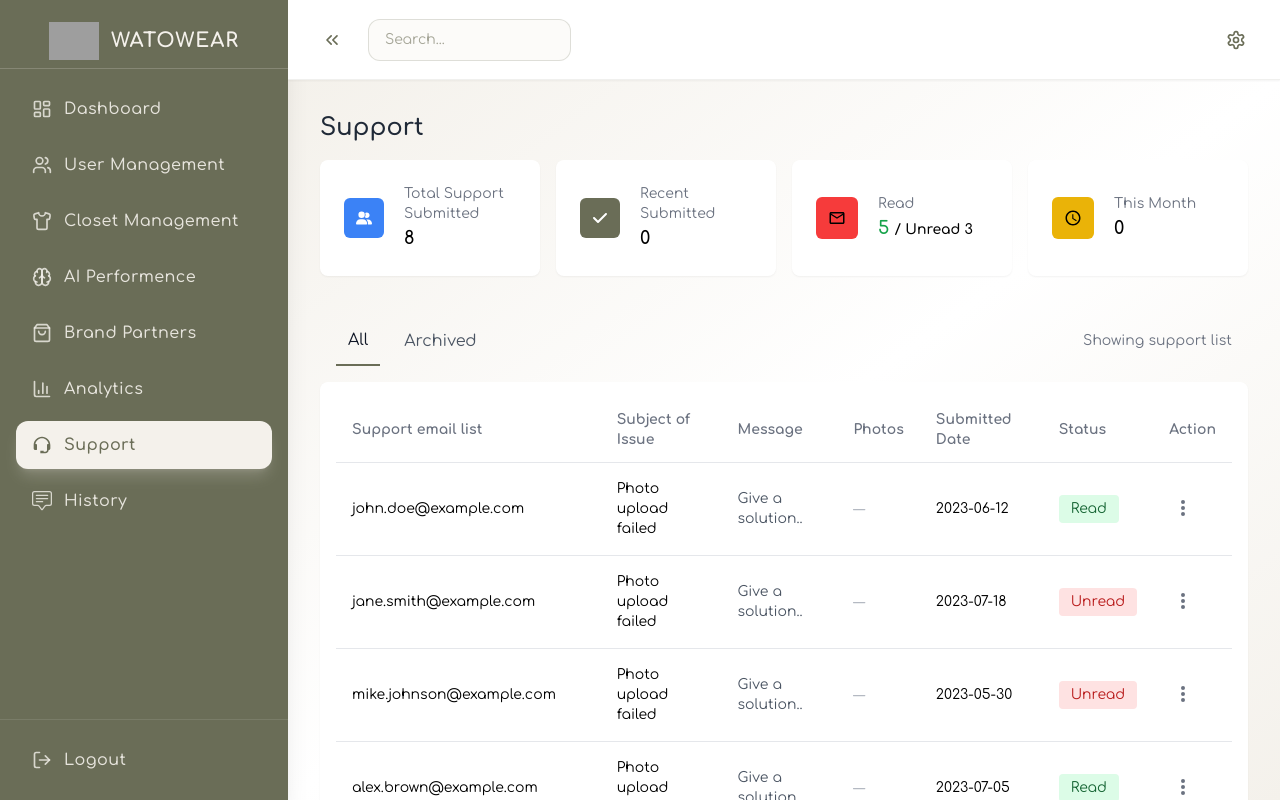
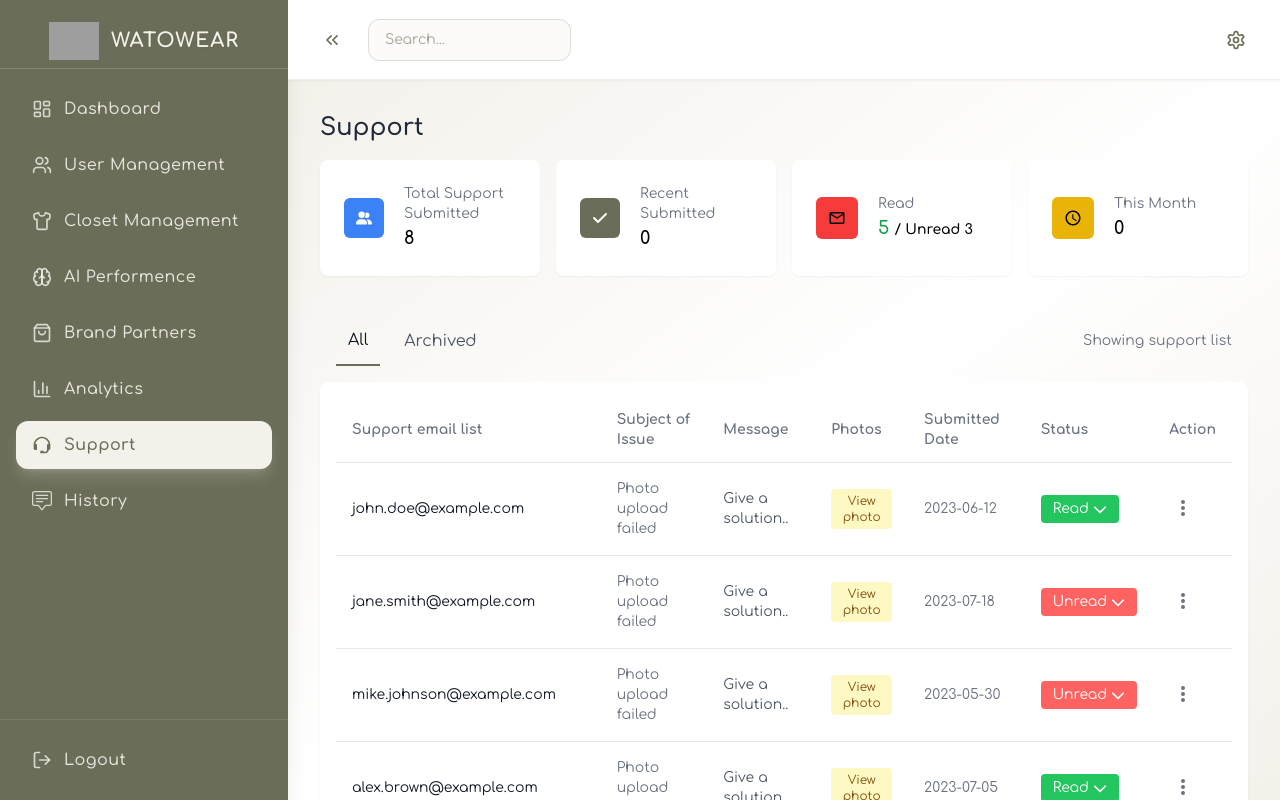
Before and after one commit to Shawon-Reza/watowear, a React (Vite) app: page /admin/support in a window 1280 px wide. Built offline with nearby package versions, Linux system fonts and the light colour scheme; grey boxes are pictures that could not be loaded.

Commit message:
feat: Enhance support table UI by adding `FaChevronDown` icon, updating text colors, and modifying status button styles.

```diff
--- a/src/Pages/Dashboard/Support/Support.jsx
+++ b/src/Pages/Dashboard/Support/Support.jsx
@@ -1,5 +1,5 @@
 import { useEffect, useMemo, useState } from "react";
-import { FaCheck, FaUserGroup } from "react-icons/fa6";
+import { FaCheck, FaChevronDown, FaUserGroup } from "react-icons/fa6";
 import { HiDotsVertical } from "react-icons/hi";
 import { MdOutlineEmail, MdOutlineWatchLater } from "react-icons/md";
 import SupportReplyModal from "./SupportReplyModal";
@@ -359,7 +359,7 @@ export default function Support() {
 								<tr>
 									<td
 										colSpan={7}
-										className="py-6 px-4 text-center"
+										className="py-6 px-4 text-center text-[#111827]"
 									>
 										No results
 									</td>
@@ -367,39 +367,42 @@ export default function Support() {
 							) : (
 								items.map((s) => (
 									<tr key={s.id} className="border-t">
-										<td className="py-4 px-4 align-middle">
+										<td className="py-4 px-4 align-middle text-[#111827]">
 											{s.email}
 										</td>
-										<td className="py-4 px-4">
+										<td className="py-4 px-4 text-[#6B7280]">
 											{s.subject}
 										</td>
 										<td className="py-4 px-4 text-gray-600">
 											{s.message}
 										</td>
 										<td className="py-4 px-4">
-											{s.photos && s.photos.length > 0 ? (
-												<button className="text-xs bg-yellow-100 text-yellow-800 px-2 py-1 rounded">
-													View photo
-												</button>
-											) : (
+											{/* {s.photos && s.photos.length > 0 ? ( */}
+											<button className="text-xs bg-yellow-100 text-yellow-800 px-2 py-1 rounded">
+												View photo
+											</button>
+											{/* ) : (
 												<span className="text-xs text-gray-400">
 													—
 												</span>
-											)}
+											)} */}
 										</td>
-										<td className="py-4 px-4">{s.date}</td>
+										<td className="py-4 px-4 text-[#6B7280]">
+											{s.date}
+										</td>
 										<td className="py-4 px-4">
 											<button
 												onClick={() =>
 													handleToggleStatus(s.id)
 												}
-												className={`px-3 py-1 rounded text-sm ${
+												className={`px-3 py-1 rounded text-sm flex flex-row items-center justify-center ${
 													s.status === "Read"
-														? "bg-green-100 text-green-800"
-														: "bg-red-100 text-red-700"
+														? "bg-[#22C55E] text-white"
+														: "bg-[#FF6361] text-white"
 												}`}
 											>
 												{s.status}
+												<FaChevronDown className="ml-1" />
 											</button>
 										</td>
 										<td className="py-4 px-4 relative">
@@ -419,7 +422,7 @@ export default function Support() {
 											</button>
 
 											{actionOpenId === s.id && (
-												<div className="action-dropdown absolute right-2 top-8 z-10 bg-white dark:bg-gray-700 border rounded shadow-md w-36 py-1">
+												<div className="action-dropdown absolute right-2 top-8 z-10 bg-white border rounded shadow-md w-36 py-1">
 													<button
 														onClick={() => {
 															setActiveSupportItem(
@@ -432,7 +435,7 @@ export default function Support() {
 																null
 															);
 														}}
-														className="w-full text-left px-3 py-2 hover:bg-gray-100"
+														className="w-full text-left px-3 py-2 text-black hover:bg-[#C2C7A3]"
 													>
 														Reply
 													</button>
@@ -458,7 +461,7 @@ export default function Support() {
 																null
 															);
 														}}
-														className="w-full text-left px-3 py-2 hover:bg-gray-100"
+														className="w-full text-left px-3 py-2 text-black hover:bg-[#FEE2E2]"
 													>
 														Archived
 													</button>
```
